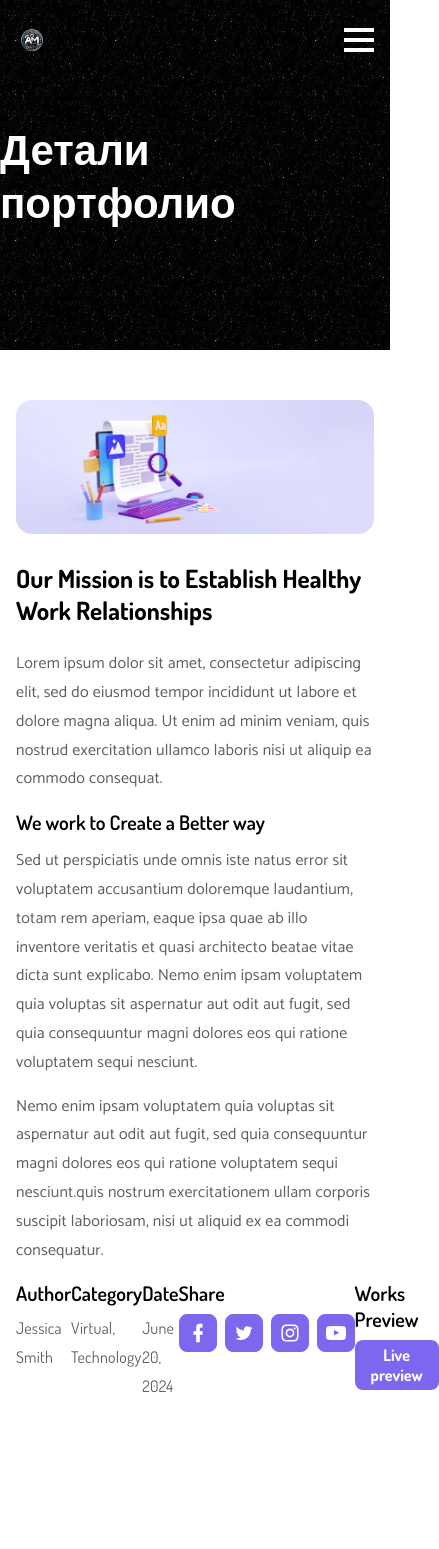
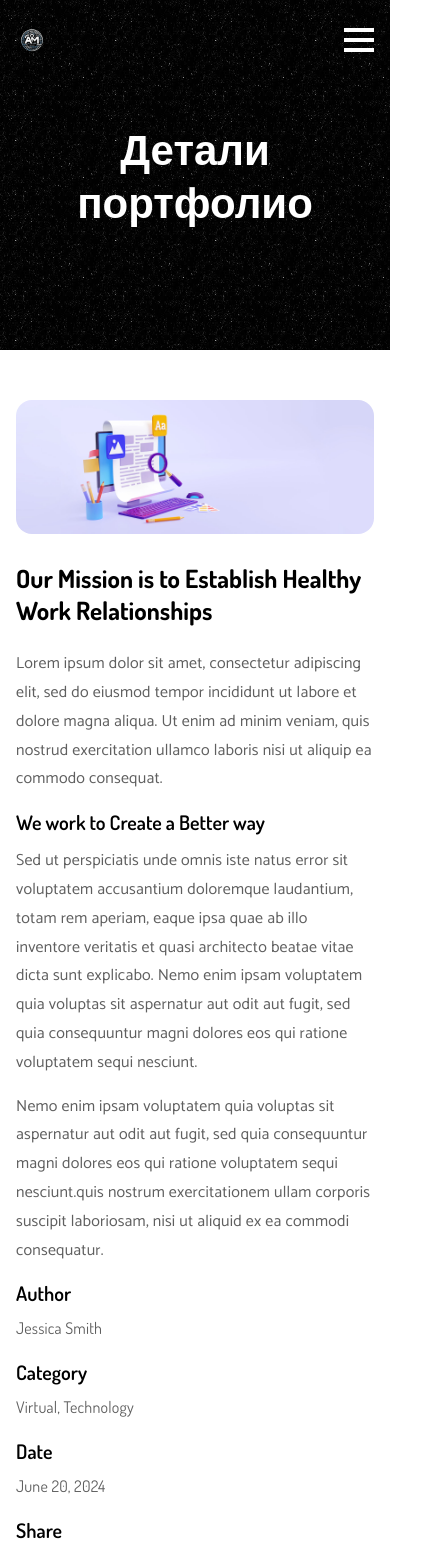
Before and after one commit to iliasabai09/sduAnalytics, a Vue app: page /portfolioDetail in a window 390 px wide. Shown: the top 1549 px of the page, 439 px wide, since content can reach past the window. Before the commit the page ends 1451 px from the top, so only its background shows below. Built offline with nearby package versions, Linux system fonts and the light colour scheme.

Commit message:
детали портфолио готово

```diff
--- a/src/modules/PortfolioDetailSpecsModule.vue
+++ b/src/modules/PortfolioDetailSpecsModule.vue
@@ -20,7 +20,7 @@
     </div>
     <div class="specs-spec">
       <h4>Works Preview</h4>
-      <UButton :title="'Live preview'"/>
+      <UButton :title="'Live preview'" :mobile-width="true"/>
     </div>
   </div>
 </template>
@@ -54,16 +54,26 @@ const socials = ref([
 .specs {
   display: flex;
   justify-content: space-between;
+  flex-wrap: wrap;
+  @media (max-width: 768px) {
+    flex-direction: column;
+    gap: 16px;
+  }
 
   &-spec {
     display: flex;
     flex-direction: column;
     gap: 8px;
+    flex: 1;
+
   }
 }
 
 .socials {
   display: flex;
   gap: 8px;
+  @media (max-width: 475px) {
+    justify-content: space-between;
+  }
 }
 </style>
--- a/src/pages/portfolioDetail.vue
+++ b/src/pages/portfolioDetail.vue
@@ -30,6 +30,7 @@ import PortfolioDetailInfoModule from '@/modules/PortfolioDetailInfoModule.vue'<
     font-weight: 700;
     margin-bottom: 0;
     font-family: 'Dosis', sans-serif;
+    text-align: center;
   }
 }
 
--- a/src/ui/UButton.vue
+++ b/src/ui/UButton.vue
@@ -1,5 +1,5 @@
 <template>
-  <button :class="color" :style="{ width }">{{ title }}</button>
+  <button :class="[color, mobileWidth && 'mobileWidth']" :style="{ width }">{{ title }}</button>
 </template>
 
 <script setup lang="ts">
@@ -19,6 +19,10 @@ defineProps({
     type: String as PropType<'100%' | 'fit-content'>,
     required: false,
     default: 'fit-content'
+  },
+  mobileWidth: {
+    type: Boolean,
+    required: false,
   }
 })
 </script>
@@ -38,4 +42,10 @@ button {
 button.primary {
   background-color: var(--primary);
 }
+
+button.mobileWidth {
+  @media (max-width: 768px) {
+    width: 100% !important;
+  }
+}
 </style>
```
